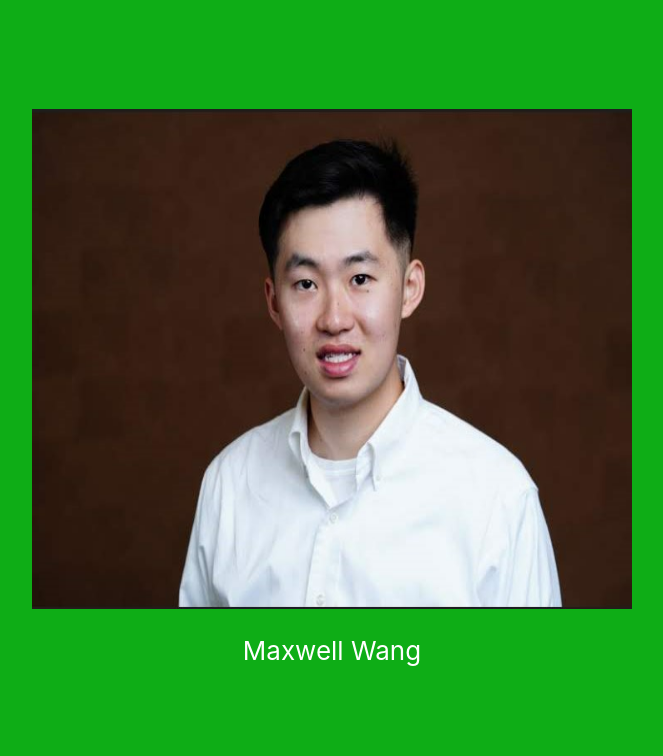
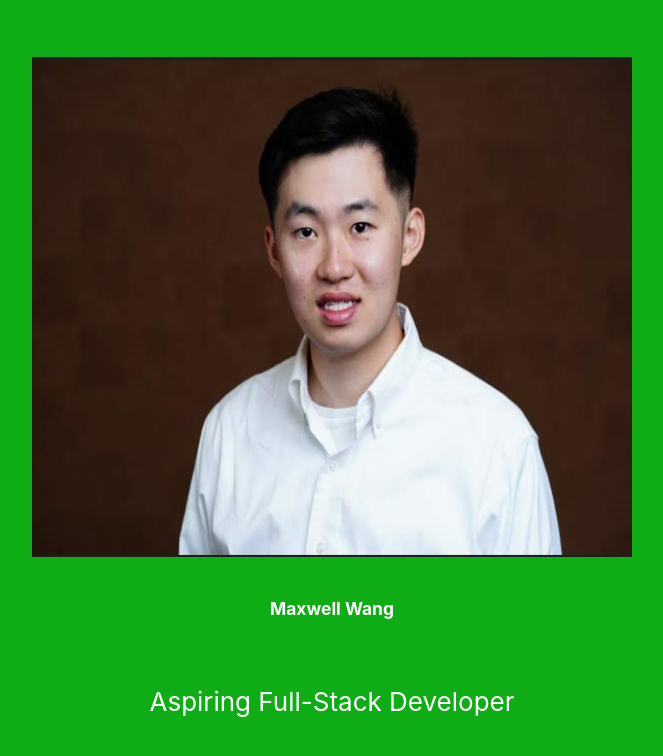
Before and after one commit to mwang840/maxwangdev, a React (Create React App) app: page / in a window 1280 px wide. Shown: the top 756 px of the page, without its empty margins (308-971 px from the left). Built offline with nearby package versions, Linux system fonts and the light colour scheme.

Commit message:
feat added description

```diff
--- a/src/App.tsx
+++ b/src/App.tsx
@@ -7,10 +7,10 @@ function App() {
     <div className="App">
       <header className="App-header">
         <img src={Maxwell} alt="Maxwell Wang" width="600" height="500" />
-        <p>
-          Maxwell Wang
-        </p>
+        <h6>Maxwell Wang</h6>
+        <p>Aspiring Full-Stack Developer</p>
       </header>
+
     </div>
   );
 }
```
